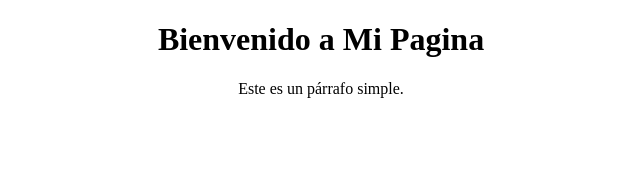
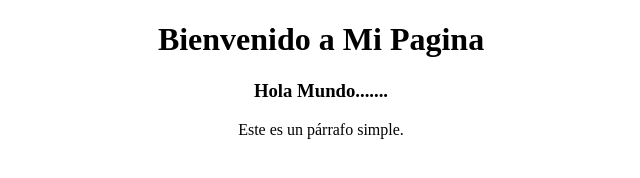
Before and after one commit to Fibosol/Practica, a plain HTML site: page index.html in a window 1280 px wide. Shown: the whole page, without its empty margins (319-959 px from the left). Drawn offline with Linux system fonts and the light colour scheme.

Commit message:
Agregue Saludo

```diff
--- a/index.html
+++ b/index.html
@@ -5,7 +5,9 @@
   </head>
   <body>
     <center>
+
          <h1>Bienvenido a Mi Pagina</h1>
+         <h3>Hola Mundo.......</h3>
       <p>Este es un párrafo simple.</p>
     </center>
   </body>
```
